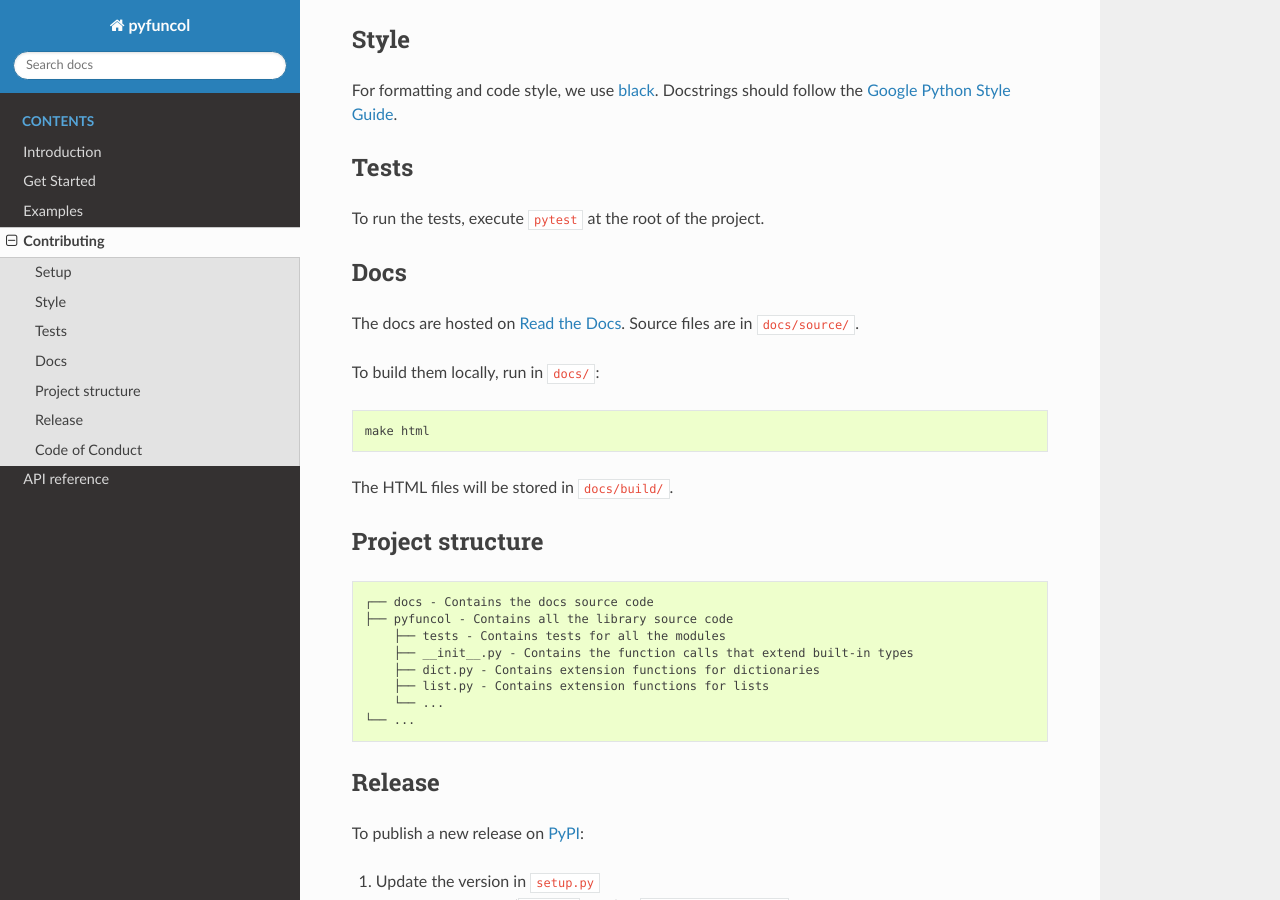
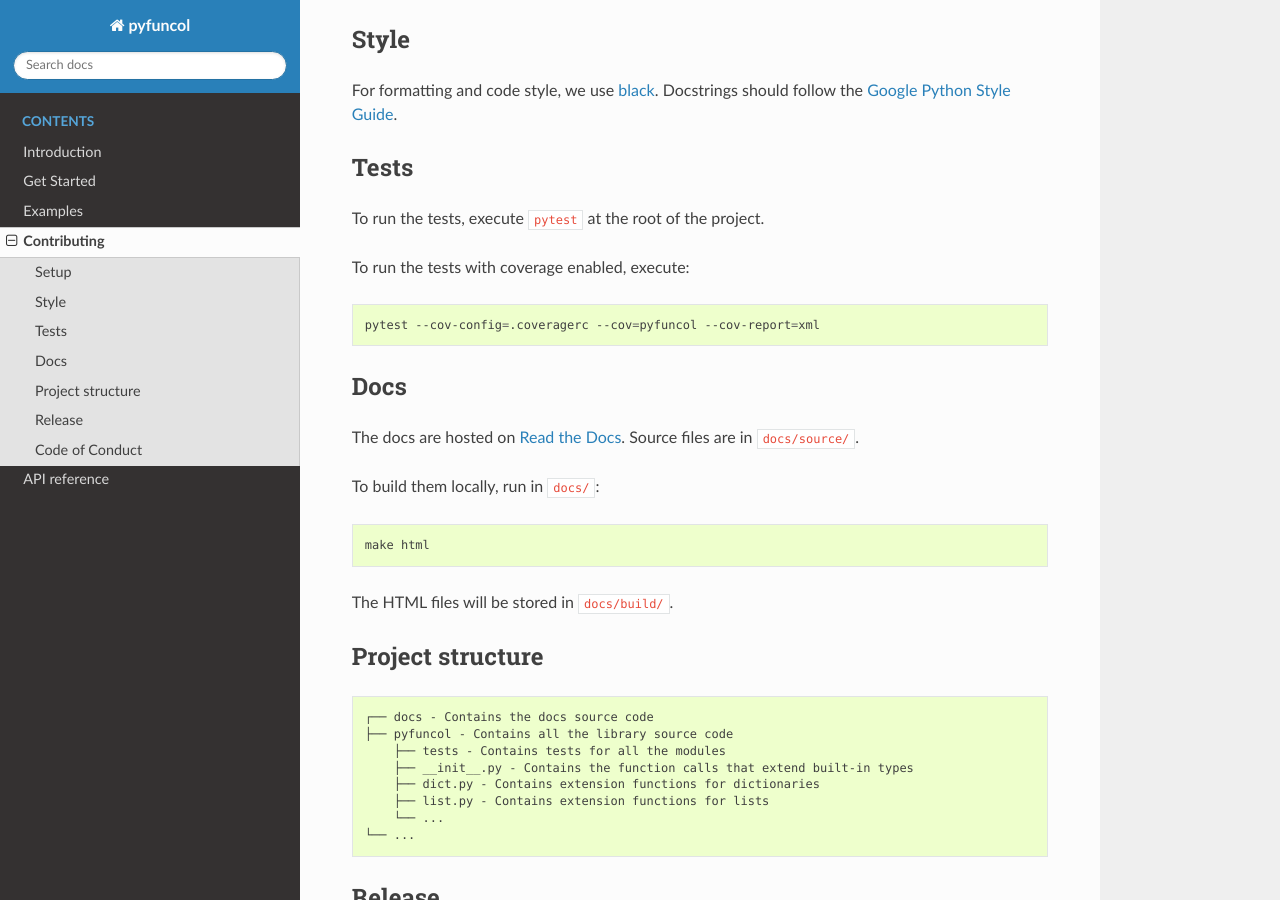
Before and after one commit to didactic-meme/pyfuncol, a Sphinx documentation site: the page built from docs/source/contributing.md, in a window 1280 px wide and 900 px high, scrolled down 356 px. Built offline with Sphinx 7.4.7 and the Read the Docs theme 2.0.0, drawn with Linux system fonts in a browser that asks for light colours.

Commit message:
Add code coverage (#13)
* Add code coverage with Codecov

* Add codecov badge to README

````diff
--- a/development.txt
+++ b/development.txt
@@ -1,6 +1,7 @@
 -r requirements.txt
 black==21.12b0
 pytest==6.2.5
+pytest-cov==3.0.0
 myst-parser==0.16.1
 Sphinx==4.3.2
 sphinx-rtd-theme==1.0.0
--- a/docs/source/contributing.md
+++ b/docs/source/contributing.md
@@ -17,6 +17,12 @@ For formatting and code style, we use [black](https://github.com/psf/black). Doc
 ## Tests
 
 To run the tests, execute `pytest` at the root of the project.
+
+To run the tests with coverage enabled, execute:
+
+```shell
+pytest --cov-config=.coveragerc --cov=pyfuncol --cov-report=xml
+```
 
 ## Docs
 
--- a/setup.py
+++ b/setup.py
@@ -12,7 +12,7 @@ setup(
     maintainer_email="andrea.veneziano@icloud.com",
     license="MIT",
     keywords="functional pipeline data collection chain",
-    packages=find_packages(exclude=["contrib", "docs", "tests*", "test"]),
+    packages=find_packages(exclude=["contrib", "docs", "*tests*", "test"]),
     version="0.1",
     install_requires=["forbiddenfruit"],
     extras_requires={"dev": ["pytest", "myst-parser", "black", "Sphinx", "sphinx-rtd-theme"]},
````
Also changed, not shown: CONTRIBUTING.md (+6 -0 lines), README.md (+1 -0 lines), 2 other files.
